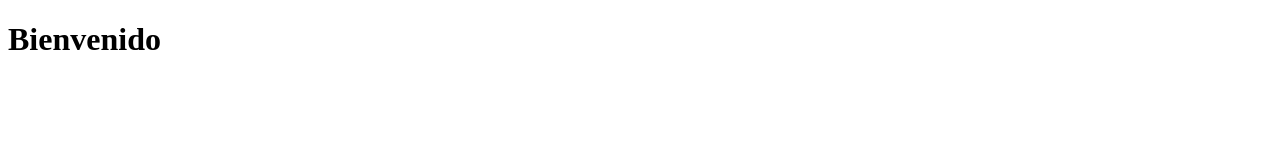
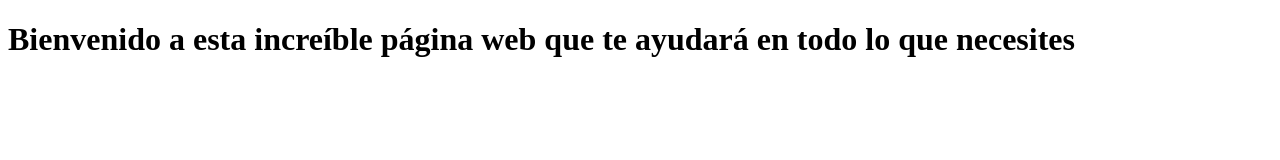
Before and after one commit to JadeRL19/Landing_Page_IHC, a plain HTML site: page index.html in a window 1280 px wide. Drawn offline with Linux system fonts and the light colour scheme.

Commit message:
agregar al index.hmtl

```diff
--- a/index.html
+++ b/index.html
@@ -7,7 +7,7 @@
     <title>Finansy</title>
 </head>
 <body>
-    <h1>Bienvenido</h1>
+    <h1>Bienvenido a esta increíble página web que te ayudará en todo lo que necesites</h1>
 
 </body>
 </html>
```
